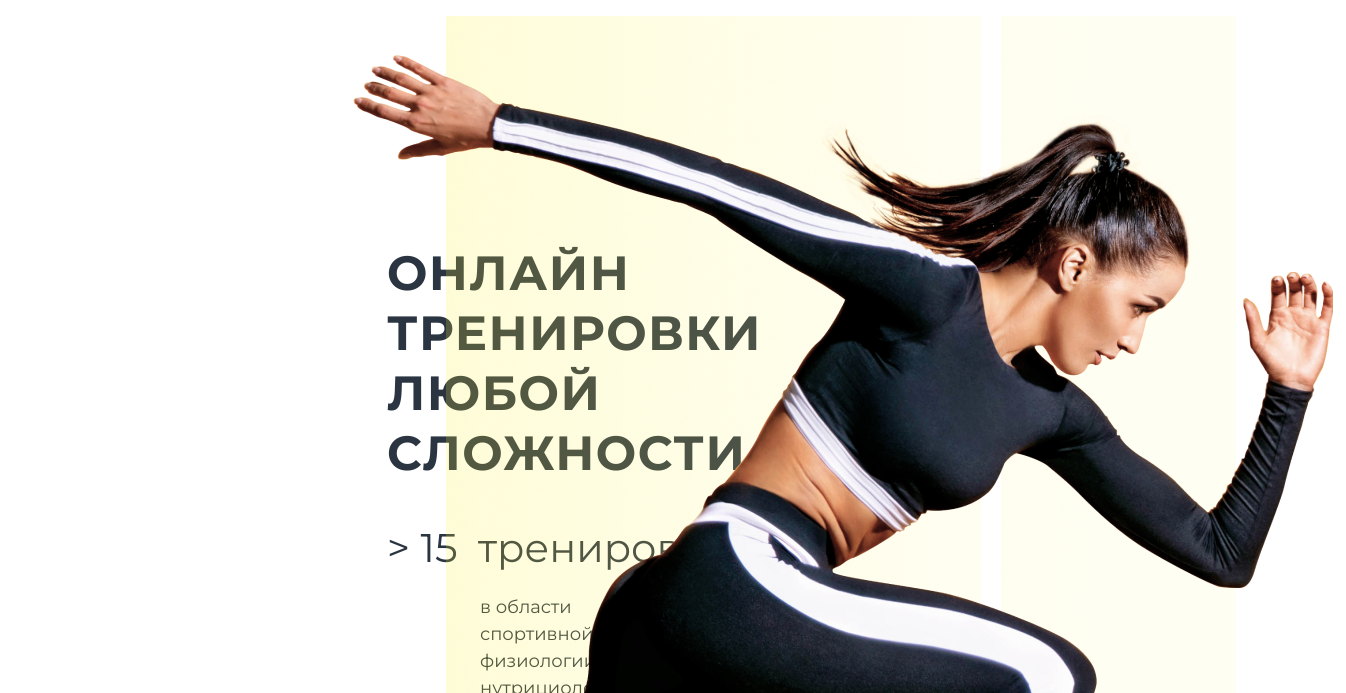
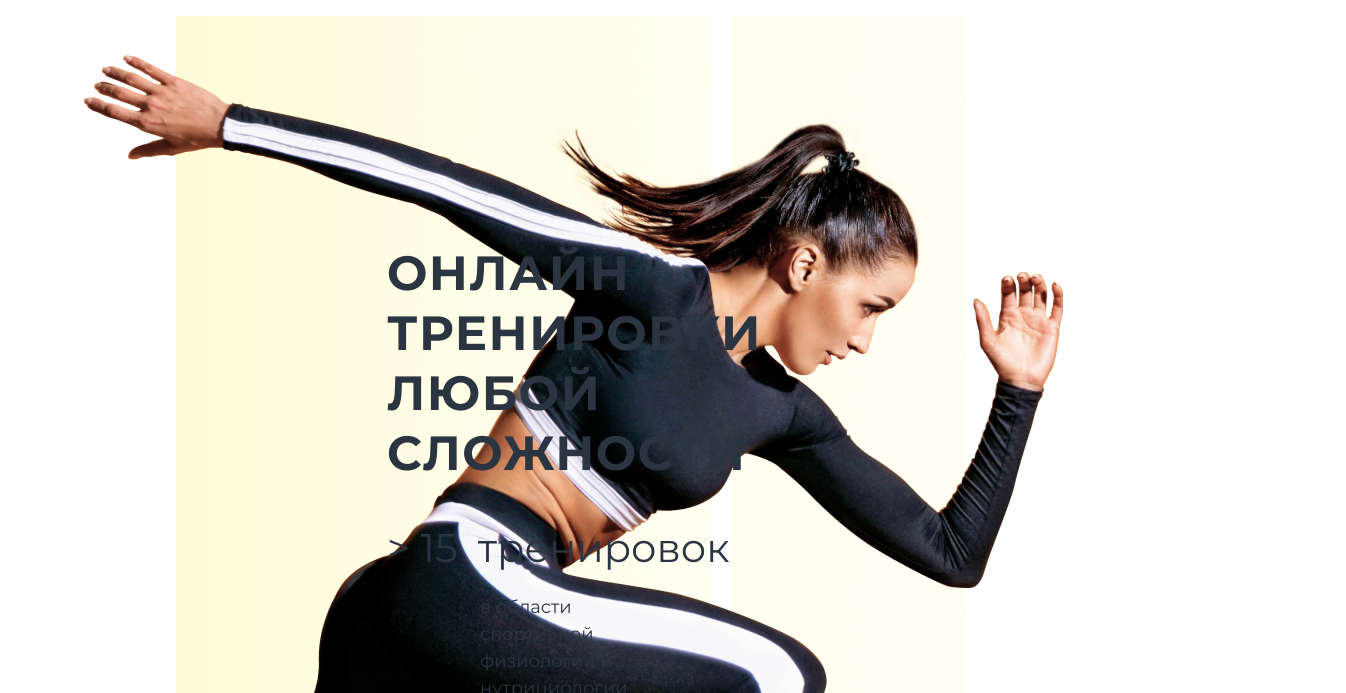
Before and after one commit to ishebarshina/Module01-Gym, a plain HTML site: page index.html in a window 1280 px wide. Shown: the part 107-800 px from the top of the page, 1346 px wide, since content can reach past the window. Drawn offline with Linux system fonts and the light colour scheme.

Commit message:
fix banner

```diff
--- a/css/styles.css
+++ b/css/styles.css
@@ -101,6 +101,7 @@ nav li:first-child{
 /* --- banner button ---*/
 .banner {
     margin: 0 0 150px;
+    position: relative;
 }
 .banner__button {
     background: #FBF138;
@@ -127,5 +128,5 @@ nav li:first-child{
 .banner__screen {
     position: absolute;
     top: -10px;
-    right: -671px;
+    right: 204px;
 }
--- a/index.html
+++ b/index.html
@@ -33,6 +33,7 @@
         </div>
     </div>
     <div class="banner">
+        <img src="img/@1x/Image 1 screen.png" alt="Image 1 screen" class="banner__screen">
         <div class="container">
             <div class="banner__content">
                 <h1 class="banner__header">онлайн тренировки<br>любой сложности</h1>
@@ -46,7 +47,6 @@
                     </button>
                 </div>
                 <img src="img/icons/Arrow.svg" alt="Arrow.svg" class="banner__arrow">
-                <img src="img/@1x/Image 1 screen.png" alt="Image 1 screen" class="banner__screen">
             </div>
         </div>
 
```
